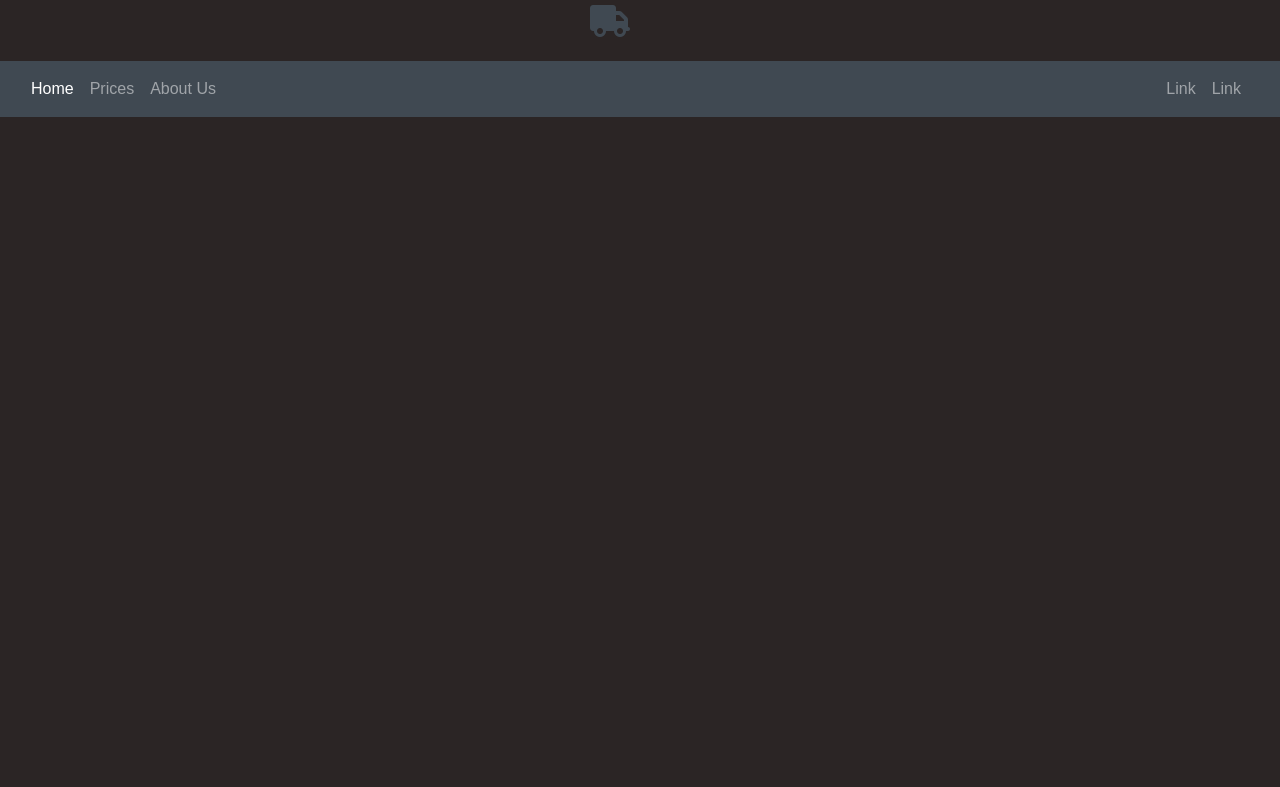
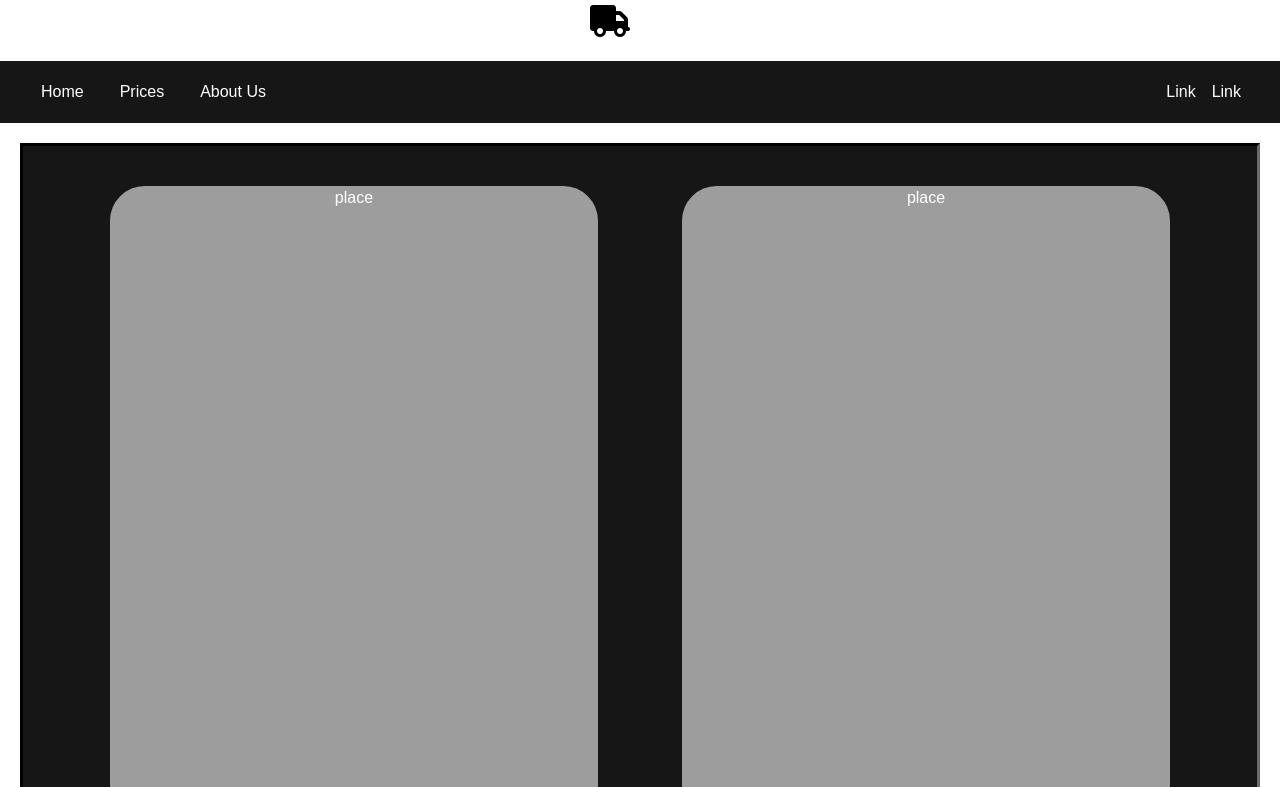
Before and after one commit to Howlerloud/alfie, a plain HTML site: page index.html in a window 1280 px wide. Shown: the part 139-926 px from the top of the page. Before the commit the page ends 800 px from the top, so only its background shows below. Drawn offline with nearby package versions, Linux system fonts and the light colour scheme.

Commit message:
Changed colour scheme, added moving css

```diff
--- a/assets/css/style.css
+++ b/assets/css/style.css
@@ -1,6 +1,6 @@
 body {
-    background-color:rgb(43, 37, 37) ;
-    color: rgb(64, 73, 82);
+    background-color:rgb(255, 255, 255);
+    color: rgb(0, 0, 0);
     font-family: Arial, Helvetica, sans-serif;
 }
 
@@ -8,7 +8,7 @@ a {
     color: white;
 }
 #top-bar {
-    background-color: rgb(64, 73, 82);
+    background-color: rgb(22, 22, 22);
     color: rgb(255, 255, 255);
     width: 100%;
     height: 5rem;
@@ -38,7 +38,13 @@ a {
 }
 
 .navbar-cs {
-    background-color: rgb(64, 73, 82);
+    background-color: rgb(255, 255, 255);
+}
+
+.nav-push {
+    margin-left: 10px;
+    margin-right: 10px;
+    color: rgb(0, 0, 0);
 }
 
 #truck-div {
@@ -49,6 +55,21 @@ a {
     height: 60px;
     overflow: hidden;
     margin-top: 20px;
+}
+
+#container {
+    height: auto;
+    border-style: inset;
+    border-color: rgb(22, 22, 22);
+    background-color: rgb(255, 255, 255) ;
+    margin: 20px;
+    background-color: rgb(22, 22, 22);;
+    align-content: center;
+}
+
+#container-center {
+    margin: auto;
+    text-align: center;
 }
 
 #truck-moving {
@@ -65,3 +86,32 @@ a {
       left: 100%;
     }
   }
+
+.box {
+    display: inline-block;
+    width: 40%;
+    height: 40rem;
+    border-color: rgb(22, 22, 22);
+    border-style: solid;
+    border-radius: 1cm;
+    margin:3%;
+    background-color: rgba(182, 182, 182, 0.849);
+    color: white;
+    position: ;
+}
+
+.navbar-dark .navbar-nav .active>.nav-link, .navbar-dark .navbar-nav .nav-link.active, .navbar-dark .navbar-nav .nav-link.show, .navbar-dark .navbar-nav .show>.nav-link {
+    color: rgb(255, 255, 255);
+}
+
+.navbar-dark .navbar-nav .nav-link {
+    color: rgb(255, 255, 255);
+}
+
+.navbar-cs {
+    border-style: solid;
+    border-color: rgb(22, 22, 22);
+    border-left: 0cap;
+    border-right: 0cap;
+    background-color: rgb(22, 22, 22);
+}
--- a/index.html
+++ b/index.html
@@ -17,7 +17,7 @@
              <a href="https://www.facebook.com/Howlerloud/"><i class="fa-brands fa-facebook fa-1x"></i> A & J's Facebook</a>
         </div>
         <div class="title-top">
-            <a href="https://www.facebook.com/Howlerloud/"><i class="fa-brands fa-facebook fa-1x"></i> A & J's Instagram</a>
+            <a href="https://www.facebook.com/Howlerloud/"><i class="fa-brands fa-instagram fa-1x"></i> A & J's Instagram</a>
        </div>
     </div>
     <div id="truck-div">
@@ -35,15 +35,15 @@
         <div class="navbar-collapse collapse dual-nav w-50 order-1 order-md-0">
         <ul class="navbar-nav">
          <li class="nav-item active">
-         <a class="nav-link pl-0" href="index.html">Home</a>
+         <a class="nav-link pl-0 nav-push" href="index.html">Home</a>
         </li>
 
          <li class="nav-item">
-        <a class="nav-link" href="prices.html">Prices</a>
+        <a class="nav-link nav-push" href="prices.html">Prices</a>
         </li>
 
          <li class="nav-item">
-        <a class="nav-link" href="about.html">About Us</a>
+        <a class="nav-link nav-push" href="about.html">About Us</a>
         </li>
          </ul>
         </div>
@@ -61,8 +61,12 @@
       </div>
 </nav>
     </div>
-    <div>
 
+    <div id="container-center">
+        <div id="container">
+            <div class="box">place</div>
+            <div class="box">place</div>
+        </div>
     </div>
     <script src="https://kit.fontawesome.com/e65044661a.js" crossorigin="anonymous"></script>
     <script src="https://code.jquery.com/jquery-3.6.0.min.js"></script> <!-- jQuery -->
```
Lines whose indentation alone changed are shown as unchanged.
